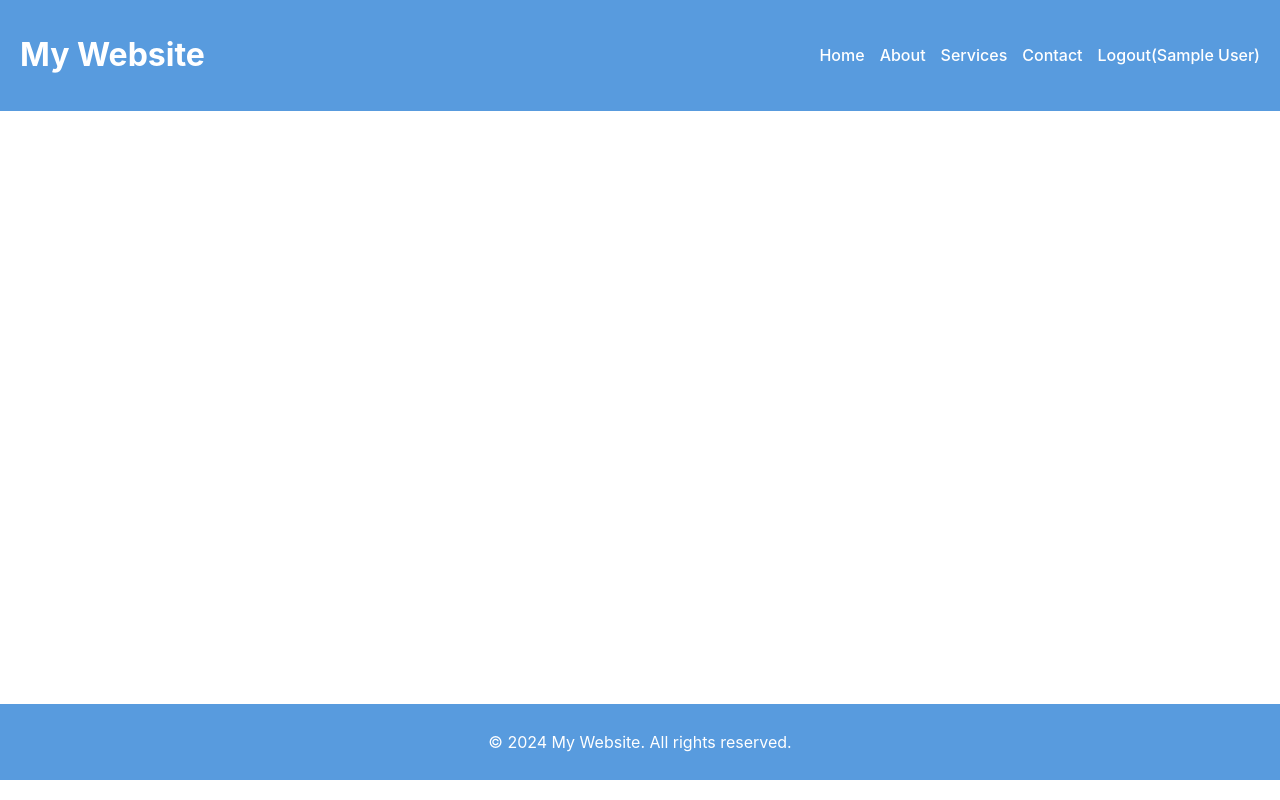
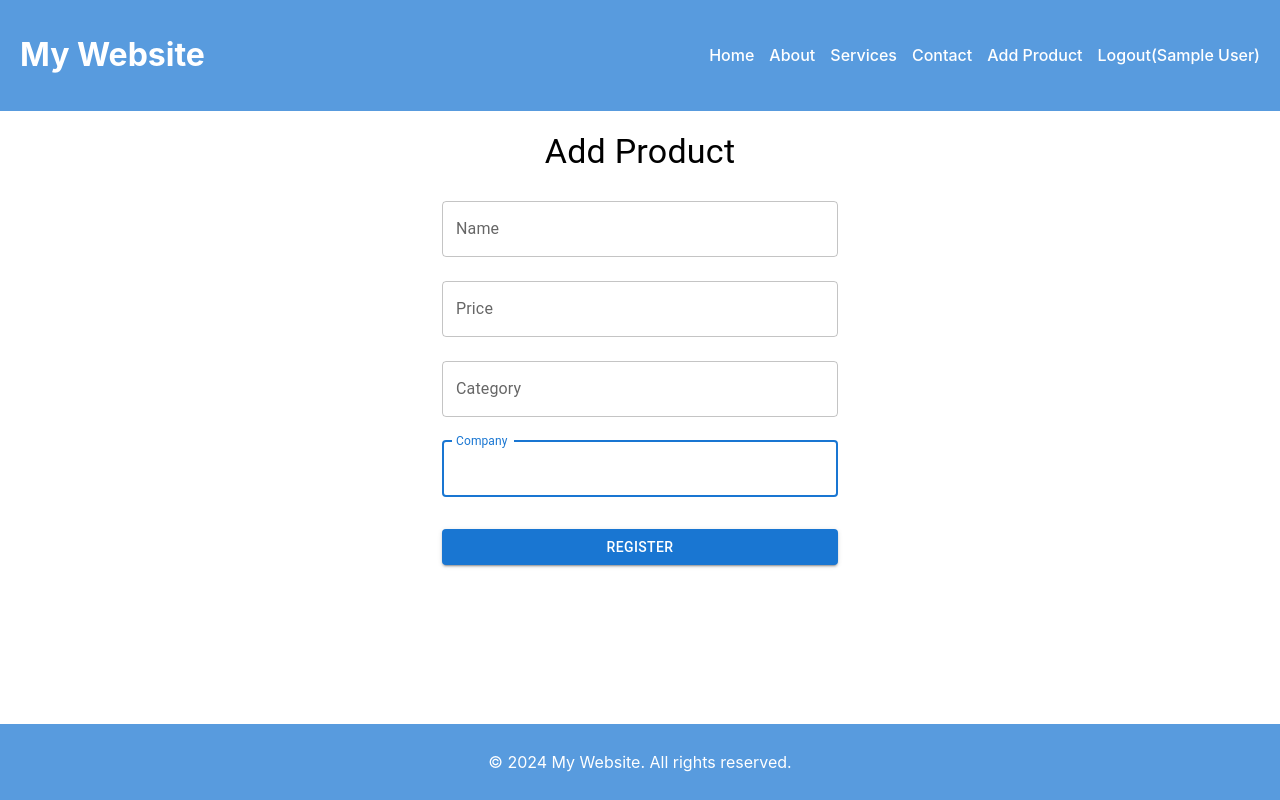
Before and after one commit to 01Deepak/e_commerce_dashboard_frontend, a React (Vite) app: page /add-product in a window 1280 px wide. Built offline with nearby package versions, Linux system fonts and the light colour scheme; sample sign-in values are in the browser's storage.

Commit message:
add product ui done

```diff
--- a/src/components/header/Header.tsx
+++ b/src/components/header/Header.tsx
@@ -1,6 +1,6 @@
 import React from 'react';
 import styles from './Header.module.scss';
-import { json, Link, useNavigate } from 'react-router-dom';
+import {Link, useNavigate } from 'react-router-dom';
 
 const Header: React.FC = () => {
   const navigate = useNavigate();
@@ -22,6 +22,7 @@ const Header: React.FC = () => {
           <Link to="/about" className={styles.link}>About</Link>
           <Link to="/services" className={styles.link}>Services</Link>
           <Link to="/contact" className={styles.link}>Contact</Link>
+          <Link to="/add-product" className={styles.link}>Add Product</Link>
           <Link to="/register" className={styles.link} onClick={handleLogout}>Logout({JSON.parse(auth).name})</Link>
           </>
           :
--- a/src/components/main-route/MainRoute.tsx
+++ b/src/components/main-route/MainRoute.tsx
@@ -7,6 +7,7 @@ import Contact from '../pages/contact/Contact'
 import Register from '../pages/authentication/register/Register'
 import Login from '../pages/authentication/login/Login'
 import PrivateRoute from '../PrivateRoute'
+import AddProduct from '../pages/product/add-product/AddProduct'
 
 const MainRoute = () => {
   return (
@@ -17,6 +18,7 @@ const MainRoute = () => {
     <Route path="/home" element={<Home />}/>
     <Route path="/about" element={<About />}/>
     <Route path="/contact" element={<Contact />}/>
+    <Route path="/add-product" element={<AddProduct />}/>
     <Route path="/services" element={<Services />}/>
     </Route>
 
--- /dev/null
+++ b/src/components/pages/product/add-product/AddProduct.module.scss
@@ -0,0 +1,3 @@
+.add_product {
+    margin-top: 20px;
+  }
--- /dev/null
+++ b/src/components/pages/product/add-product/AddProduct.tsx
@@ -0,0 +1,117 @@
+import React, { useEffect } from "react";
+import { useForm, SubmitHandler } from "react-hook-form";
+import { TextField, Button, Container, Typography, Box } from "@mui/material";
+import { useNavigate } from "react-router-dom";
+import styles from "./AddProduct.module.scss";
+
+export interface IAddProductFormInput {
+  name: string;
+  price: string;
+  category: string;
+  company: string;
+}
+
+const AddProduct: React.FC = () => {
+  const {
+    register,
+    handleSubmit,
+    formState: { errors },
+    reset,
+  } = useForm<IAddProductFormInput>();
+
+  let userId = localStorage.getItem("user");
+  userId = JSON.parse(userId || "{}")._id;
+
+  const onSubmit: SubmitHandler<IAddProductFormInput> = async (
+    data: IAddProductFormInput
+  ) => {
+
+    console.log("add product data = ", data);
+    reset();
+  };
+
+  return (
+    <Container className={styles.add_product} maxWidth="xs">
+      <Typography variant="h4" component="h2" align="center" gutterBottom>
+        Add Product
+      </Typography>
+      <Box
+        component="form"
+        onSubmit={handleSubmit(onSubmit)}
+        noValidate
+        sx={{ mt: 1 }}
+      >
+        <TextField
+          margin="normal"
+          fullWidth
+          id="name"
+          label="Name"
+          autoComplete="name"
+          autoFocus
+          {...register("name", {
+            required: "Name is required",
+            validate: (value) =>
+              value.trim() !== "" || "name cannot be empty spaces",
+          })}
+          error={!!errors.name}
+          helperText={errors.name ? errors.name.message : ""}
+        />
+        <TextField
+          margin="normal"
+          fullWidth
+          id="price"
+          label="Price"
+          autoComplete="price"
+          autoFocus
+          {...register("price", {
+            required: "Price is required",
+            validate: (value) =>
+              value.trim() !== "" || "price cannot be empty spaces",
+          })}
+          error={!!errors.price}
+          helperText={errors.price ? errors.price.message : ""}
+        />
+        <TextField
+          margin="normal"
+          fullWidth
+          id="category"
+          label="Category"
+          autoComplete="category"
+          autoFocus
+          {...register("category", {
+            required: "Category is required",
+            validate: (value) =>
+              value.trim() !== "" || "category cannot be empty spaces",
+          })}
+          error={!!errors.category}
+          helperText={errors.category ? errors.category.message : ""}
+        />
+        <TextField
+          margin="normal"
+          fullWidth
+          id="company"
+          label="Company"
+          autoComplete="company"
+          autoFocus
+          {...register("company", {
+            required: "Company is required",
+            validate: (value) =>
+              value.trim() !== "" || "company cannot be empty spaces",
+          })}
+          error={!!errors.company}
+          helperText={errors.company ? errors.company.message : ""}
+        />
+        <Button
+          type="submit"
+          fullWidth
+          variant="contained"
+          sx={{ mt: 3, mb: 2 }}
+        >
+          Register
+        </Button>
+      </Box>
+    </Container>
+  );
+};
+
+export default AddProduct;
```
